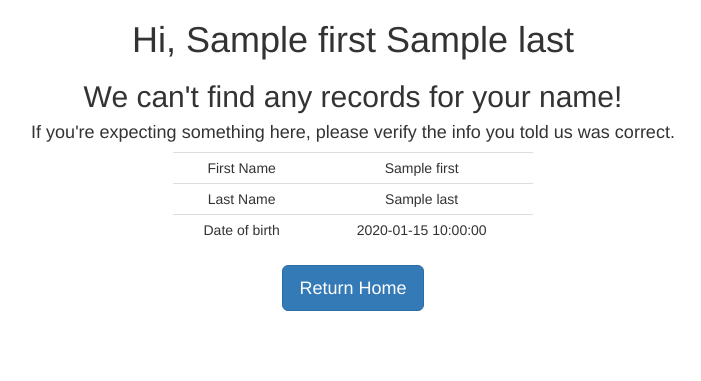
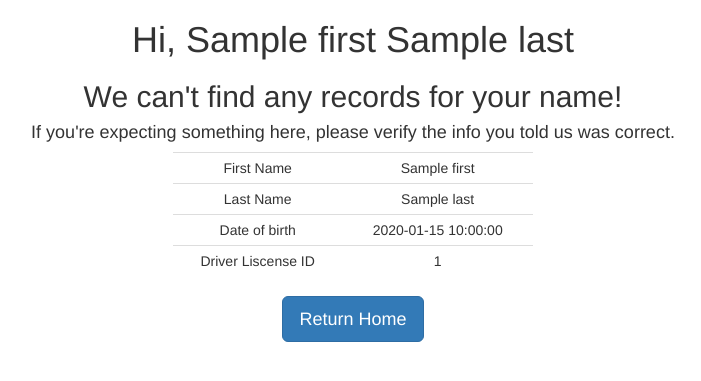
Before and after one commit to ixchi/GlobalHackV, a PHP site: template templates/noresults.twig in a window 1280 px wide. Shown: the top 381 px of the page, without its empty margins (287-988 px from the left). Run offline with PHP 8.4, Linux system fonts and the light colour scheme; the template is opened without the code that fills it: most values are stand-ins (such as "Sample title", 1, 10 or a date in 2020); some libraries are stand-ins or nearby versions.

Commit message:
adding Driver LIscense Stuff (I hope)
hopefully it a works, so yeah.

```diff
--- a/templates/noresults.twig
+++ b/templates/noresults.twig
@@ -28,6 +28,10 @@
 									<td>Date of birth</td>
 									<td>{{ birthday }}</td>
 								</tr>
+								<tr>
+									<td>Driver Liscense ID </td>
+									<td>{{ DL_ID }}</td>
+								</tr>
 							</table>
 						</div>
 					</div>
```
